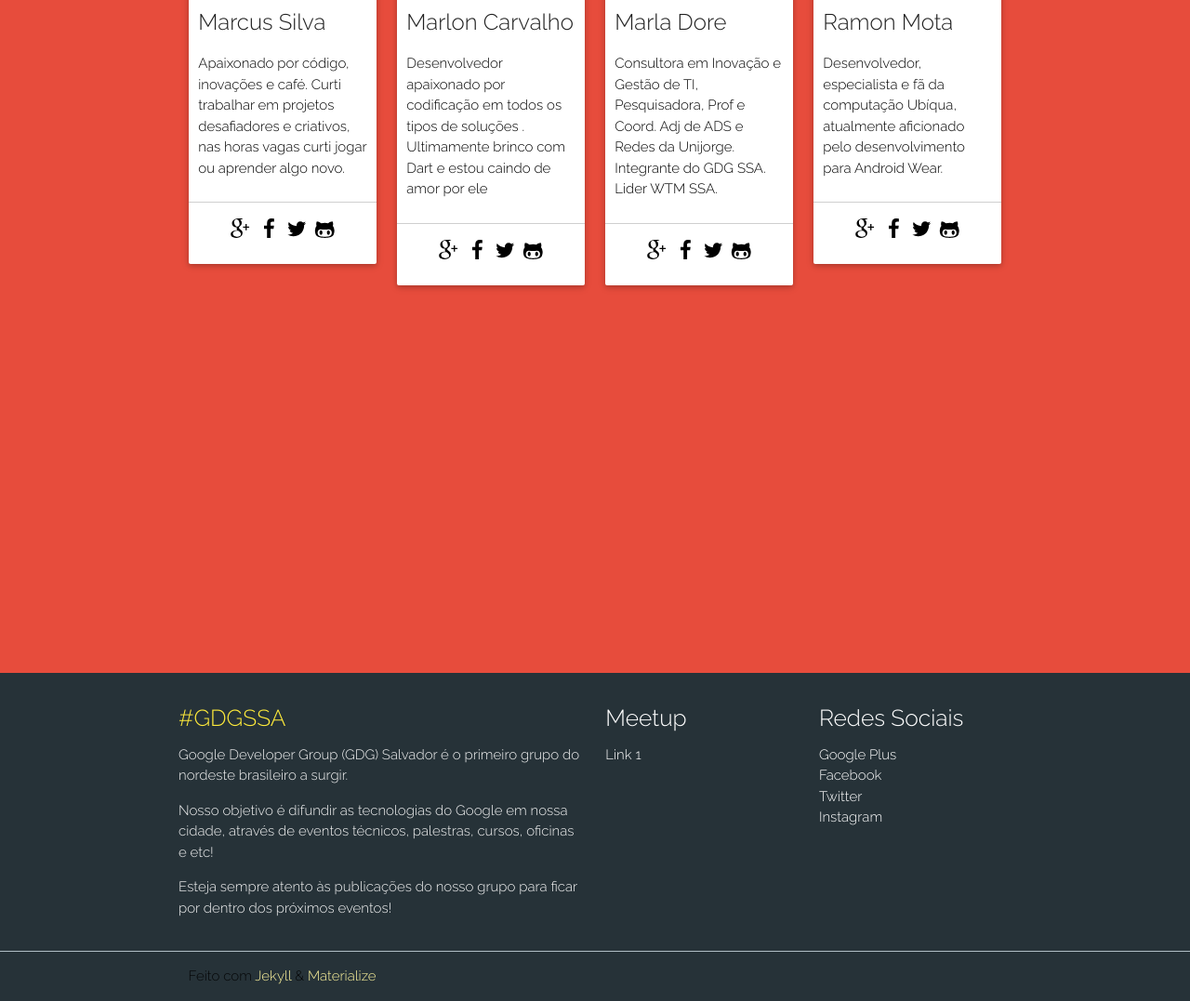
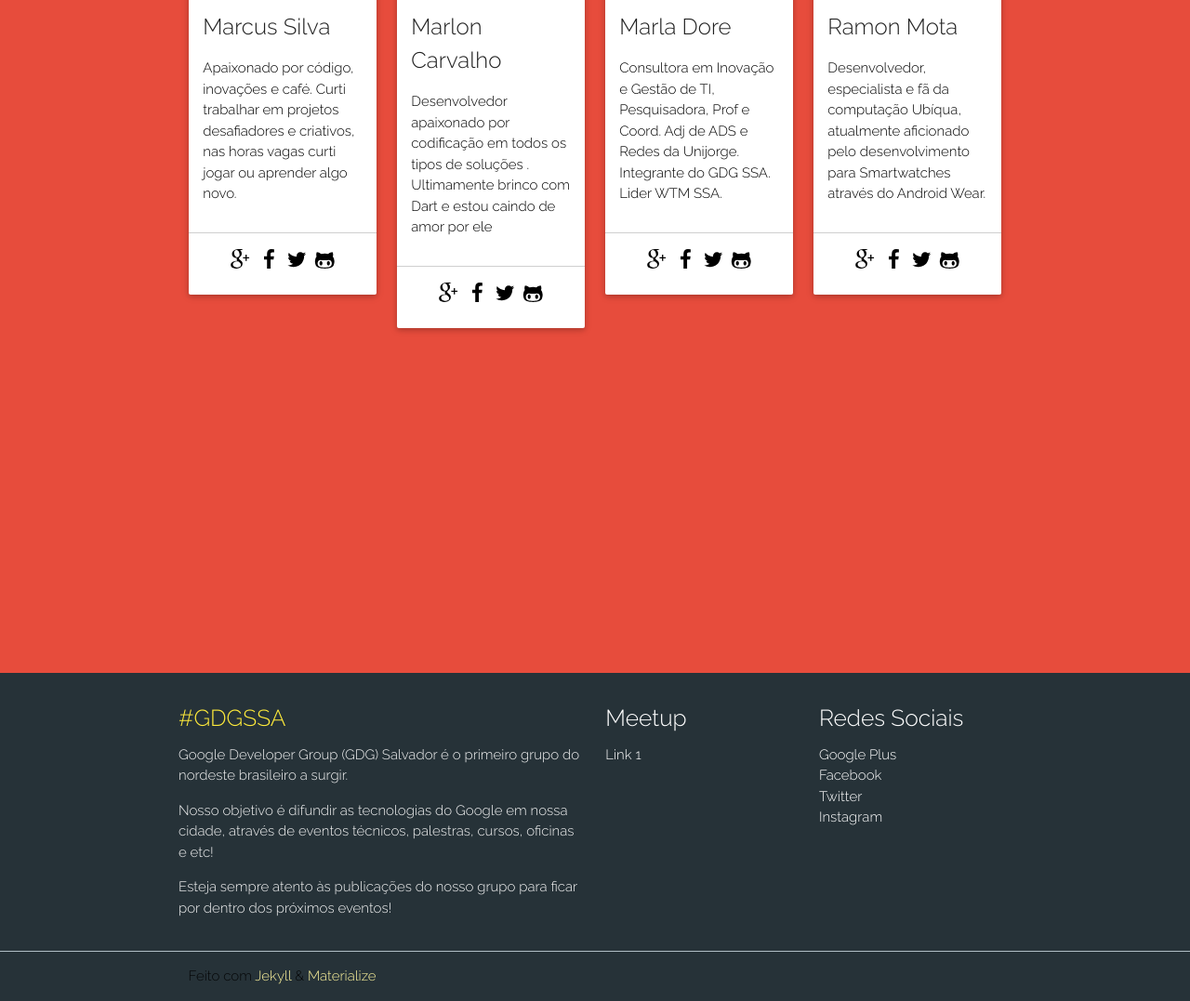
Before and after one commit to gdgssa/gdgssa.github.io, a Jekyll site: the page built from index.html, in a window 1280 px wide, cut to the strip 3854-4931 px from the top of the page. Shown: the whole strip at 93% size. Built offline with Jekyll 4.4.1, drawn with Linux system fonts in a browser that asks for light colours.

Commit message:
Ajuste em descrições aria-label

```diff
--- a/_includes/team.html
+++ b/_includes/team.html
@@ -124,7 +124,7 @@
 				</div>
 				<div class="card-team">
 					<span class="card-title">Ramon Mota</span>
-					<p class="black-text">Desenvolvedor, especialista e fã da computação Ubíqua, atualmente aficionado pelo desenvolvimento para Android Wear.</p>
+					<p class="black-text">Desenvolvedor, especialista e fã da computação Ubíqua, atualmente aficionado pelo desenvolvimento para Smartwatches através do Android Wear.</p>
 				</div>
 				<div class="card-team-action center">
 					<a href="https://plus.google.com/112844703250664662874">
--- a/_src/sass/_content.scss
+++ b/_src/sass/_content.scss
@@ -51,7 +51,7 @@
 }
 
 .card-team{
-    padding:10px;
+    padding:15px;
 }
 
 .card-team-action{
--- a/_src/sass/_footer.scss
+++ b/_src/sass/_footer.scss
@@ -5,3 +5,9 @@
 	border-top: 1px solid #b0bec5;
 	padding:1rem;
 }
+
+footer .title {
+   font-size: 1.64rem;
+   line-height: 110%;
+   margin: 0.82rem 0 0.656rem 0;
+ }
--- a/assets/css/main.css
+++ b/assets/css/main.css
@@ -91,7 +91,7 @@
   font-size: 1rem; }
 
 .card-team {
-  padding: 10px; }
+  padding: 15px; }
 
 .card-team-action {
   border-top: 1px solid rgba(160, 160, 160, 0.5);
@@ -103,18 +103,16 @@
   max-height: 320px; }
 
 footer {
-  padding-top: 1.5rem;
-}
+  padding-top: 1.5rem; }
+
+.footer-copyright {
+  border-top: 1px solid #b0bec5;
+  padding: 1rem; }
 
 footer .title {
   font-size: 1.64rem;
   line-height: 110%;
-  margin: 0.82rem 0 0.656rem 0;
-}
-
-.footer-copyright {
-  border-top: 1px solid #b0bec5;
-  padding: 1rem; }
+  margin: 0.82rem 0 0.656rem 0; }
 
 .icon {
   width: 1.5rem;
@@ -126,11 +124,10 @@
 
 .sr-only {
   position: absolute;
-    width: 1px;
-    height: 1px;
-    padding: 0;
-    margin: -1px;
-    overflow: hidden;
-    clip: rect(0,0,0,0);
-    border: 0;
-}
+  width: 1px;
+  height: 1px;
+  padding: 0;
+  margin: -1px;
+  overflow: hidden;
+  clip: rect(0, 0, 0, 0);
+  border: 0; }
```
Also changed, not shown: _src/sass/main.scss (+11 -0 lines).
